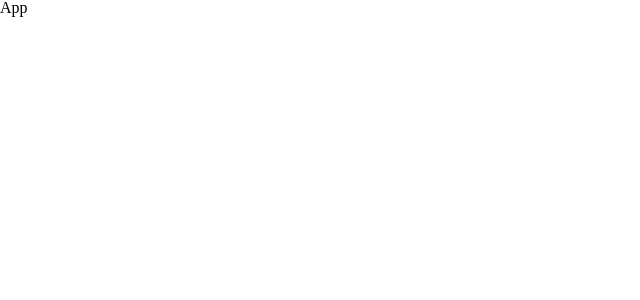
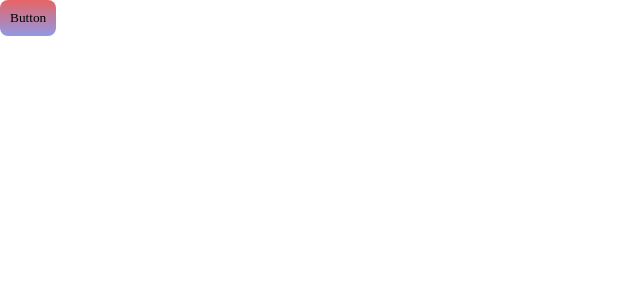
Before and after one commit to Zhangirrr/diploma, a React (Create React App) app: page / in a window 1280 px wide. Shown: the top 300 px of the page, without its empty margins (0-640 px from the left). Built offline with nearby package versions, Linux system fonts and the light colour scheme.

Commit message:
реализована компонента Button

```diff
--- a/src/App.jsx
+++ b/src/App.jsx
@@ -1,10 +1,13 @@
-import React from 'react'
-import s from './styles/main.scss'
+import React from "react";
+import s from "./styles/main.scss";
+import Button from "./components/Button/Button";
 
 function App() {
   return (
-    <div>App</div>
-  )
+    <div>
+      <Button />
+    </div>
+  );
 }
 
-export default App
+export default App;
--- a/src/components/Button/Button.jsx
+++ b/src/components/Button/Button.jsx
@@ -3,7 +3,9 @@ import s from './Button.module.scss'
 
 function Button() {
   return (
-    <div>Button</div>
+    <div>
+      <button className={s.btn}>Button</button>
+    </div>
   )
 }
 
--- a/src/components/Button/Button.module.scss
+++ b/src/components/Button/Button.module.scss
@@ -0,0 +1,5 @@
+.btn {
+    padding: 10px;
+    background: linear-gradient(#e66465, #9198e5);
+    border-radius: 8px;
+}
```
